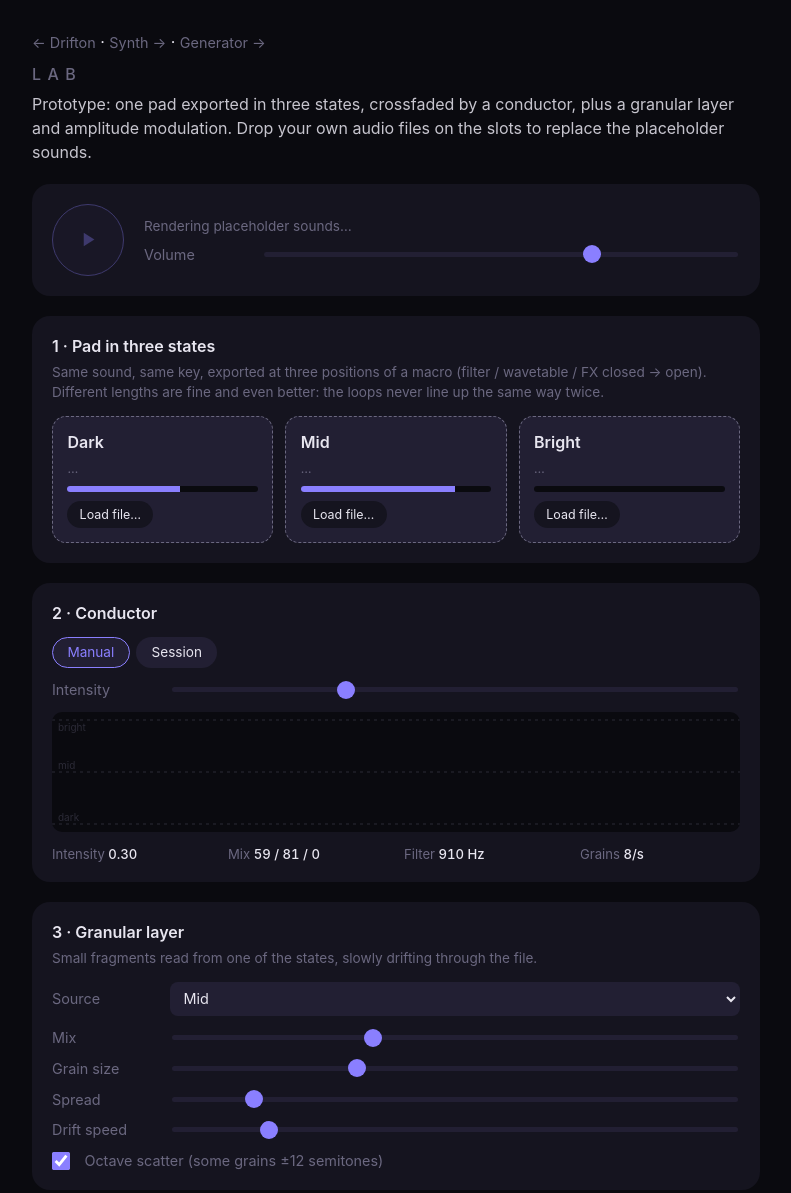
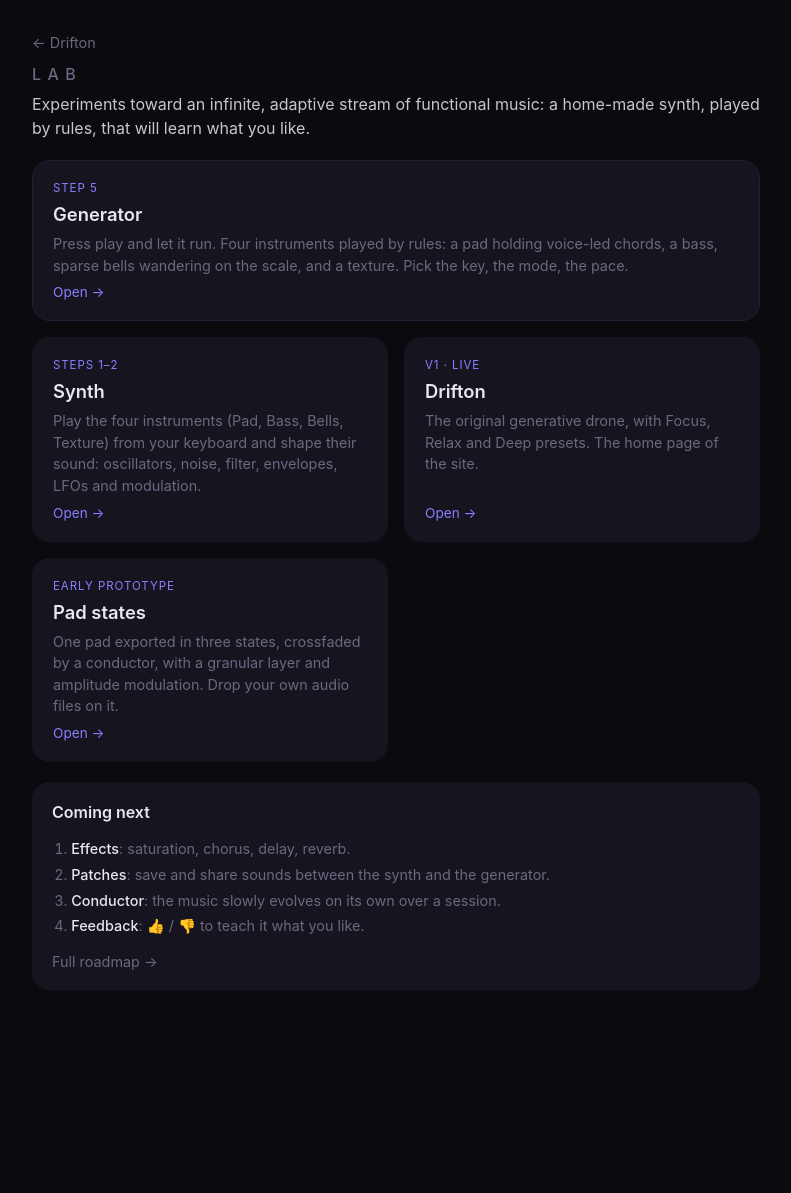
Before and after one commit to RemiSeris/drifton, a plain HTML site: page lab/index.html in a window 1280 px wide. Shown: the top 1193 px of the page, without its empty margins (244-1035 px from the left). After the commit the page ends 1054 px from the top, so only its background shows below. Drawn offline with Linux system fonts and the light colour scheme.

Commit message:
Add lab home page linking all experiments
- lab/index.html is now a hub: generator, synth, Drifton v1, pad states prototype
- move the pad states prototype to lab/pads/
- add a Lab link on the main page

```diff
--- a/lab/index.html
+++ b/lab/index.html
@@ -10,81 +10,59 @@
 <body>
 <main class="lab">
   <header>
-    <a href="../" class="back">← Drifton</a> · <a href="synth/" class="back">Synth →</a> · <a href="generator/" class="back">Generator →</a>
+    <a href="../" class="back">← Drifton</a>
     <h1>Lab</h1>
     <p class="intro">
-      Prototype: one pad exported in three states, crossfaded by a conductor,
-      plus a granular layer and amplitude modulation. Drop your own audio files
-      on the slots to replace the placeholder sounds.
+      Experiments toward an infinite, adaptive stream of functional music:
+      a home-made synth, played by rules, that will learn what you like.
     </p>
   </header>
 
-  <section class="transport">
-    <button class="play" id="play" aria-label="Play / Pause" disabled>
-      <svg id="play-icon" viewBox="0 0 24 24"><path d="M8 5v14l11-7z"/></svg>
-    </button>
-    <div class="transport-side">
-      <div class="status" id="status">Rendering placeholder sounds…</div>
-      <label class="row"><span>Volume</span><input type="range" id="volume" min="0" max="100" value="70"></label>
-    </div>
-  </section>
+  <nav class="hub">
+    <a class="card featured" href="generator/">
+      <span class="tag">Step 5</span>
+      <h2>Generator</h2>
+      <p>Press play and let it run. Four instruments played by rules: a pad holding
+        voice-led chords, a bass, sparse bells wandering on the scale, and a texture.
+        Pick the key, the mode, the pace.</p>
+      <span class="go">Open →</span>
+    </a>
+
+    <a class="card" href="synth/">
+      <span class="tag">Steps 1–2</span>
+      <h2>Synth</h2>
+      <p>Play the four instruments (Pad, Bass, Bells, Texture) from your keyboard and
+        shape their sound: oscillators, noise, filter, envelopes, LFOs and modulation.</p>
+      <span class="go">Open →</span>
+    </a>
+
+    <a class="card" href="../">
+      <span class="tag">v1 · live</span>
+      <h2>Drifton</h2>
+      <p>The original generative drone, with Focus, Relax and Deep presets.
+        The home page of the site.</p>
+      <span class="go">Open →</span>
+    </a>
+
+    <a class="card" href="pads/">
+      <span class="tag">Early prototype</span>
+      <h2>Pad states</h2>
+      <p>One pad exported in three states, crossfaded by a conductor, with a granular
+        layer and amplitude modulation. Drop your own audio files on it.</p>
+      <span class="go">Open →</span>
+    </a>
+  </nav>
 
   <section>
-    <h2>1 · Pad in three states</h2>
-    <p class="help">
-      Same sound, same key, exported at three positions of a macro
-      (filter / wavetable / FX closed → open). Different lengths are fine and
-      even better: the loops never line up the same way twice.
-    </p>
-    <div class="slots" id="slots"></div>
-  </section>
-
-  <section>
-    <h2>2 · Conductor</h2>
-    <div class="seg" id="mode">
-      <button data-mode="manual" class="active">Manual</button>
-      <button data-mode="session">Session</button>
-    </div>
-    <label class="row" id="manual-row">
-      <span>Intensity</span>
-      <input type="range" id="intensity" min="0" max="100" value="30">
-    </label>
-    <label class="row hidden" id="session-row">
-      <span>Length</span>
-      <select id="session-len">
-        <option value="3">Demo · 3 min</option>
-        <option value="35">Focus · 35 min (5 / 25 / 5)</option>
-      </select>
-    </label>
-    <canvas id="curve"></canvas>
-    <div class="readout" id="readout"></div>
-  </section>
-
-  <section>
-    <h2>3 · Granular layer</h2>
-    <p class="help">Small fragments read from one of the states, slowly drifting through the file.</p>
-    <label class="row"><span>Source</span>
-      <select id="g-source">
-        <option value="0">Dark</option>
-        <option value="1" selected>Mid</option>
-        <option value="2">Bright</option>
-      </select>
-    </label>
-    <label class="row"><span>Mix</span><input type="range" id="g-mix" min="0" max="100" value="35"></label>
-    <label class="row"><span>Grain size</span><input type="range" id="g-size" min="40" max="600" value="220"></label>
-    <label class="row"><span>Spread</span><input type="range" id="g-spread" min="0" max="30" value="4"></label>
-    <label class="row"><span>Drift speed</span><input type="range" id="g-speed" min="0" max="50" value="8"></label>
-    <label class="row check"><input type="checkbox" id="g-oct" checked><span>Octave scatter (some grains ±12 semitones)</span></label>
-  </section>
-
-  <section>
-    <h2>4 · Amplitude modulation</h2>
-    <p class="help">Brain.fm-style: a fast, subtle volume pulse. Around 16 Hz for focus, slower for relaxation.</p>
-    <label class="row check"><input type="checkbox" id="am-on"><span>Enabled</span></label>
-    <label class="row"><span>Rate</span><input type="range" id="am-rate" min="2" max="20" value="16"><output id="am-rate-out"></output></label>
-    <label class="row"><span>Depth</span><input type="range" id="am-depth" min="0" max="60" value="20"><output id="am-depth-out"></output></label>
+    <h2>Coming next</h2>
+    <ol class="next">
+      <li><b>Effects</b>: saturation, chorus, delay, reverb.</li>
+      <li><b>Patches</b>: save and share sounds between the synth and the generator.</li>
+      <li><b>Conductor</b>: the music slowly evolves on its own over a session.</li>
+      <li><b>Feedback</b>: 👍 / 👎 to teach it what you like.</li>
+    </ol>
+    <a class="back" href="https://github.com/RooXam/drifton/blob/main/ROADMAP.md">Full roadmap →</a>
   </section>
 </main>
-<script src="lab.js"></script>
 </body>
 </html>
--- a/lab/lab.css
+++ b/lab/lab.css
@@ -166,3 +166,30 @@ canvas { width: 100%; height: 120px; border-radius: 10px; background: var(--bg);
   .slots { grid-template-columns: 1fr; }
   .row > span:first-child { width: 5.5rem; }
 }
+
+/* Lab home: cards linking to each part */
+.hub { display: grid; grid-template-columns: repeat(2, 1fr); gap: 1rem; }
+.card {
+  background: var(--card);
+  border: 1px solid transparent;
+  border-radius: 18px;
+  padding: 1.25rem;
+  display: flex;
+  flex-direction: column;
+  gap: 0.5rem;
+  color: var(--fg);
+  text-decoration: none;
+  transition: border-color 0.2s ease, background 0.2s ease;
+}
+.card:hover, .card:focus-visible { border-color: var(--accent); background: var(--card-active); }
+.card.featured { grid-column: 1 / -1; border-color: var(--card-active); }
+.card h2 { font-size: 1.15rem; }
+.card p { margin: 0; color: var(--muted); font-size: 0.9rem; line-height: 1.5; flex: 1; }
+.card .tag { font-size: 0.72rem; letter-spacing: 0.08em; text-transform: uppercase; color: var(--accent); }
+.card .go { font-size: 0.85rem; color: var(--accent); }
+.next { margin: 0; padding-left: 1.2rem; color: var(--muted); font-size: 0.9rem; line-height: 1.8; }
+.next b { color: var(--fg); font-weight: 500; }
+
+@media (max-width: 560px) {
+  .hub { grid-template-columns: 1fr; }
+}
--- a/styles.css
+++ b/styles.css
@@ -174,3 +174,6 @@ input[type=range]::-moz-range-thumb {
   color: var(--muted);
   z-index: 1;
 }
+
+.hint a { color: var(--muted); text-decoration: underline; text-underline-offset: 3px; }
+.hint a:hover { color: var(--fg); }
```
Also changed, not shown: index.html (+1 -1 lines), lab/pads/index.html (added, +90 -0 lines), lab/pads/lab.js (renamed from lab/lab.js), 1 other file.
